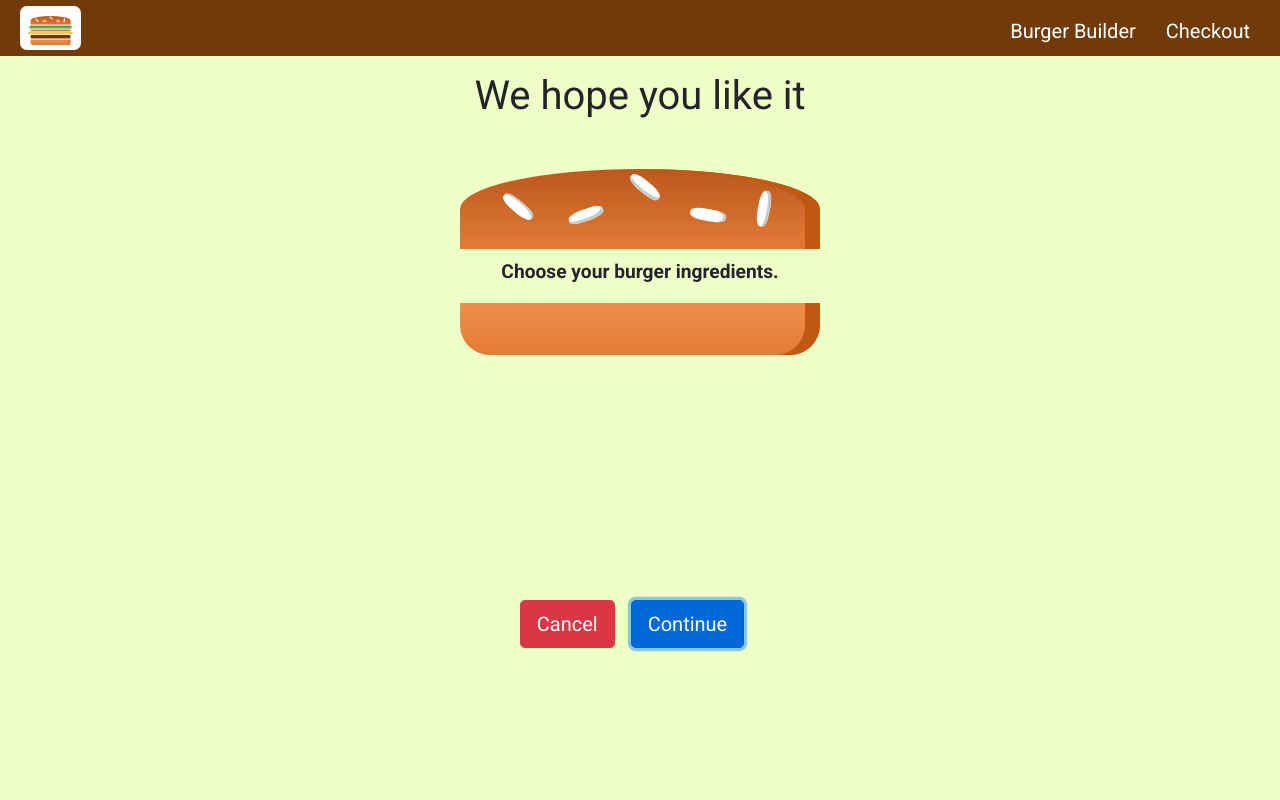
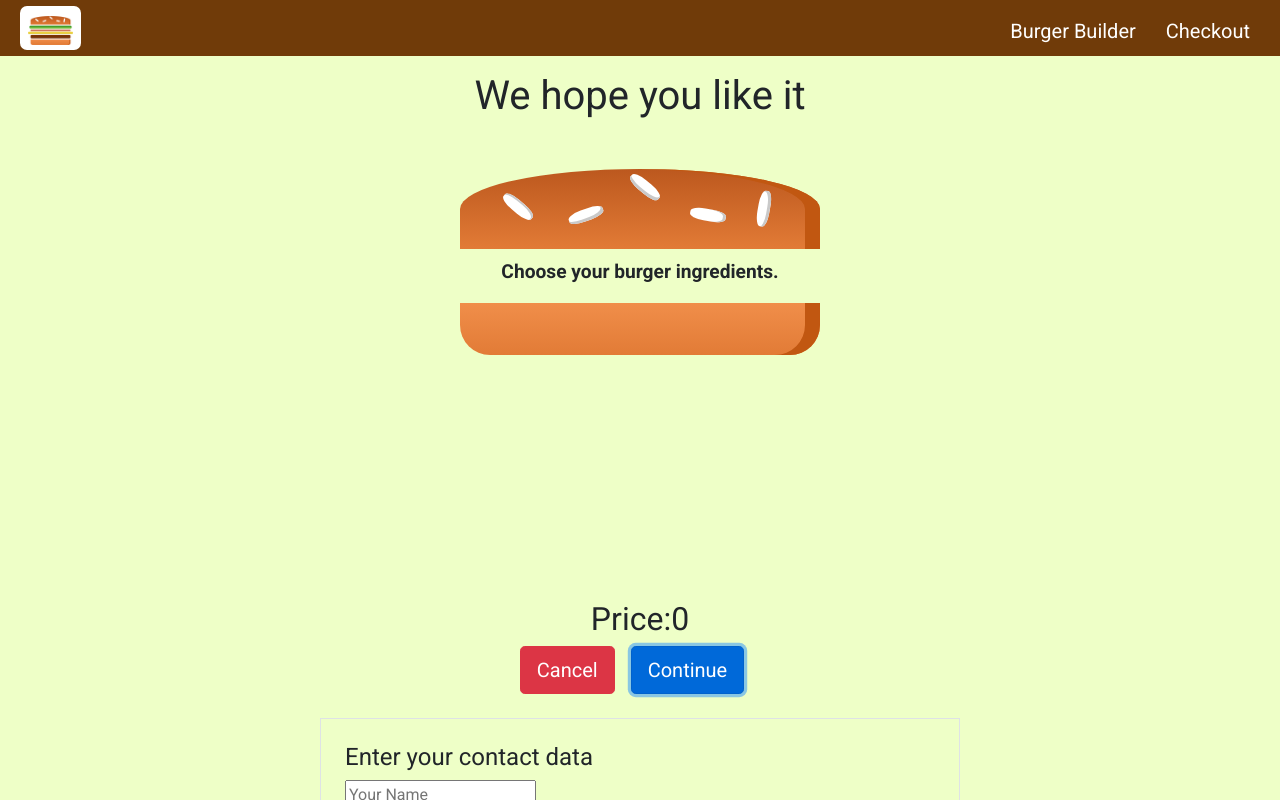
Before and after one commit to TinStay/TastyBurger, a React app: page /checkout in a window 1280 px wide. Both pictures are taken after a click on the button "Continue". Shown: the top 800 px of the page. Built offline with nearby package versions, Linux system fonts and the light colour scheme.

Commit message:
Added a ContactData component

```diff
--- a/src/components/Burger/ReadyBurger/ReadyBurger.js
+++ b/src/components/Burger/ReadyBurger/ReadyBurger.js
@@ -1,13 +1,14 @@
 import React from 'react';
 import {Card, Button} from 'react-bootstrap';
 import classes from './ReadyBurger.module.css';
+import Cheeseburger from '../../../assets/images/cheeseburger.png';
 
 const readyBurger = (props) =>{
     return(
         <div className={classes.ReadyBurger}>
             <Card
             className={classes.BurgerCard}>
-                {/* <Card.Img variant="top" src="holder.js/100px180" /> */}
+                <Card.Img variant="top" src={Cheeseburger} />
                 <Card.Body>
                     <Card.Title>Cheeseburger</Card.Title>
                     <Card.Text>
--- a/src/components/Order/CheckoutSummary/CheckoutSummary.js
+++ b/src/components/Order/CheckoutSummary/CheckoutSummary.js
@@ -10,6 +10,7 @@ const checkoutSummary= (props) => {
             <h1>We hope you like it</h1>
             <div style={{width: '100%',  margin:'auto'}}>
                 <Burger ingredients={props.ingredients}/>
+                <h2>Price:{props.price}</h2>
                 <Button className='mr-3 btn-lg' onClick={props.CheckoutCancel}variant='danger'>Cancel</Button>
                 <Button className='mr-3 btn-lg' onClick={props.CheckoutContinue}variant='primary'>Continue</Button>
             </div>
--- a/src/containers/BurgerBuilder/BurgerBuilder.js
+++ b/src/containers/BurgerBuilder/BurgerBuilder.js
@@ -126,6 +126,7 @@ class BurgerBuilder extends Component{
         for(let i in this.state.ingredients){
             queryParams.push(encodeURIComponent(i) + '=' + encodeURIComponent(this.state.ingredients[i]));
         }
+        queryParams.push('price='+ this.state.totalPrice)
         const queryString = queryParams.join('&');
 
         this.props.history.push({
@@ -134,32 +135,7 @@ class BurgerBuilder extends Component{
         });
 
 
-        // Switch the info of modal to a spinner
-        // this.setState({loading: true});
 
-        // const order = {
-        //     ingredients: this.state.ingredients,
-        //     price: this.state.totalPrice,
-        //     customer: {
-        //         name: "Tin Stay",
-        //         address: {
-        //             steet:'50a Street',
-        //             zipCode: '1515',
-        //             country: 'BG'},
-        //         email: 'testing@gmail.com',
-        //         deliveryTime: '5 days'
-        //         }
-        // }
-
-        // axios.post('/orders.json', order)
-        // .then(response => this.setState(
-        //         {loading: false,
-        //         ordering: false}
-        //     ))
-        // .catch(error => this.setState(
-        //         {loading: false,
-        //         ordering: false}
-        //     ));
     }
 
     orderCancel = () => {
@@ -178,13 +154,14 @@ class BurgerBuilder extends Component{
 
         let burger = this.state.errorState ? <p>Ingredients can't be loaded.</p> :<Spinner />;
         let orderSummary = null;
+        {/* <ReadyBurger
+        load={this.loadReadyBurgerHandler}/> */}
 
         if(this.state.ingredients != null){
             burger= (
                 <Auxilliary>
                     <Burger ingredients={this.state.ingredients}/>
-                    <ReadyBurger
-                    load={this.loadReadyBurgerHandler}/>
+
                     <BuildControls
                     addIngredient={this.addIngredientHandler}
                     removeIngredient={this.removeIngredientHandler}
--- a/src/containers/Checkout/Checkout.js
+++ b/src/containers/Checkout/Checkout.js
@@ -1,27 +1,31 @@
 import React, { Component } from 'react';
+import { Route } from 'react-router-dom';
 import CheckoutSummary from '../../components/Order/CheckoutSummary/CheckoutSummary';
+import ContactData from './ContactData/ContactData';
 
 class Checkout extends Component{
     state = {
-        ingredients: {
-            salad: 1,
-            meat: 1,
-            cheese: 1,
-            bacon: 2
-        }
+        ingredients: {},
+        totalPrice: 0
     }
 
     componentDidMount(){
         const query = new URLSearchParams(this.props.location.search);
 
         const ingredients = {};
+        let price = 0
         for(let param of query.entries()){
             // ['salad', '1']
+            if(param[0]==='price'){
+                price = param[1]
+            }else{
             ingredients[param[0]] = +param[1];
+            }
         }
 
         this.setState({
-            ingredients: ingredients
+            ingredients: ingredients,
+            totalPrice: price
         })
     }
 
@@ -38,9 +42,14 @@ class Checkout extends Component{
             <div>
                 <CheckoutSummary
                 ingredients={this.state.ingredients}
+                price={this.state.totalPrice}
                 CheckoutCancel={this.CheckoutCancel}
                 CheckoutContinue={this.CheckoutContinue}
                 />
+                <Route path={this.props.match.path + '/contact-data'}
+                render={(props) => (<ContactData {...props}
+                ingredients={this.state.ingredients}
+                price={this.state.totalPrice}/>)}/>
             </div>
         )
     }
--- /dev/null
+++ b/src/containers/Checkout/ContactData/ContactData.js
@@ -0,0 +1,67 @@
+import React, { Component } from 'react';
+import { Button} from 'react-bootstrap';
+import Spinner from '../../../components/UI/Spinner/Spinner';
+import axios from '../../../axios-orders';
+
+class ContactData extends Component{
+    state={
+        name: '',
+        email: '',
+        addres: {
+            street: '',
+            postalCode: ''
+        },
+        loading: false
+    }
+
+    orderHandler = (e) => {
+        e.preventDefault()
+        // Switch the info of modal to a spinner
+        this.setState({loading: true});
+
+        const order = {
+            ingredients: this.props.ingredients,
+            price: this.props.totalPrice,
+            customer: {
+                name: "Tin Stay",
+                address: {
+                    steet:'50a Street',
+                    zipCode: '1515',
+                    country: 'BG'},
+                email: 'testing@gmail.com',
+                deliveryTime: '5 days'
+                }
+        }
+
+        axios.post('/orders.json', order)
+        .then(response =>{
+            this.setState({loading: false})
+            this.props.history.push('/')})
+        .catch(error => this.setState(
+                {loading: false,
+                }
+            ));
+    }
+
+    render(){
+        let form = (<form action="">
+                <input className="d-md-flex mb-4" type="text" name='name' placeholder="Your Name"/>
+                <input className="d-md-flex mb-4"  type="text" name='email' placeholder="Your Email"/>
+                <input className="d-md-flex mb-4"  type="text" name='street' placeholder="Your street"/>
+                <input className="d-md-flex mb-4"  type="text" name='postal code' placeholder="Your postal code"/>
+                <Button onClick={this.orderHandler} variant='success'>Order</Button>
+            </form>);
+        if(this.state.loading){
+            form = <Spinner />
+        }
+        return(
+            <div className=' container border col-md-6 p-4 offset-md-3 mt-4 justify-content-center'>
+                <h4>Enter your contact data</h4>
+
+                {form}
+            </div>
+        )
+    }
+}
+
+export default ContactData;
```
Also changed, not shown: src/assets/images/cheeseburger.png (added).
